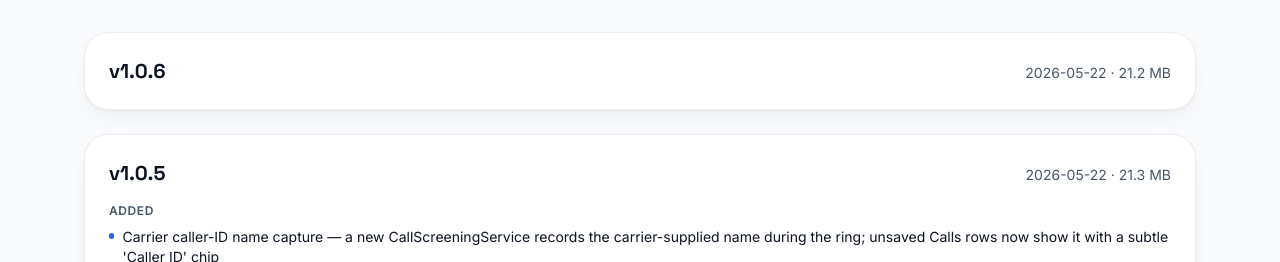
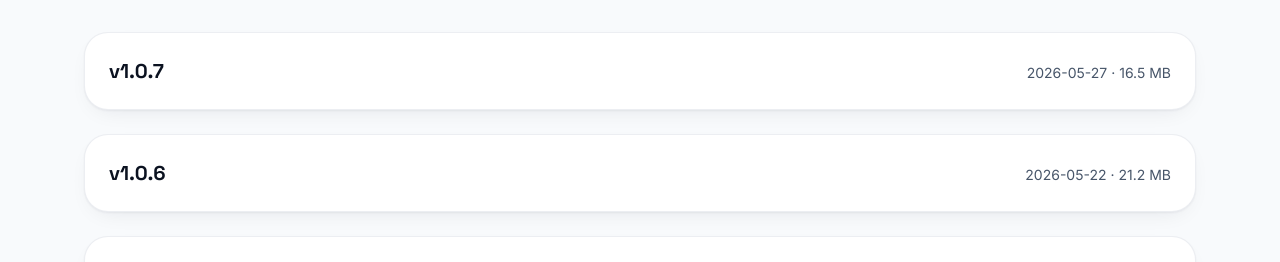
Before and after one commit to mahendra2811/web_callNest_marketing, a Next.js app: page /changelog in a window 1280 px wide. Shown: the part 217-479 px from the top of the page. Built offline with nearby package versions, Linux system fonts and the light colour scheme; no server answers.

Commit message:
release: callNest v1.0.7 (sha256 7f82b5c4…)

```diff
--- a/src/content/releases.ts
+++ b/src/content/releases.ts
@@ -10,6 +10,16 @@ export type Release = {
 };
 
 export const RELEASES: Release[] = [
+  {
+    version: "1.0.7",
+    date: "2026-05-27",
+    size: "16.5 MB",
+    sha256: "7f82b5c42344fa5f7e4c4ed2394b32365debacd16b23a1b6f3b0110719085689",
+    added: [],
+    changed: [],
+    fixed: [],
+    downloadUrl: "/apk/callnest-latest.apk",
+  },
   {
     version: "1.0.6",
     date: "2026-05-22",
```
Also changed, not shown: public/versions-stable.json (+4 -4 lines), 1 other file (tests, documents, lock files or other folders).
